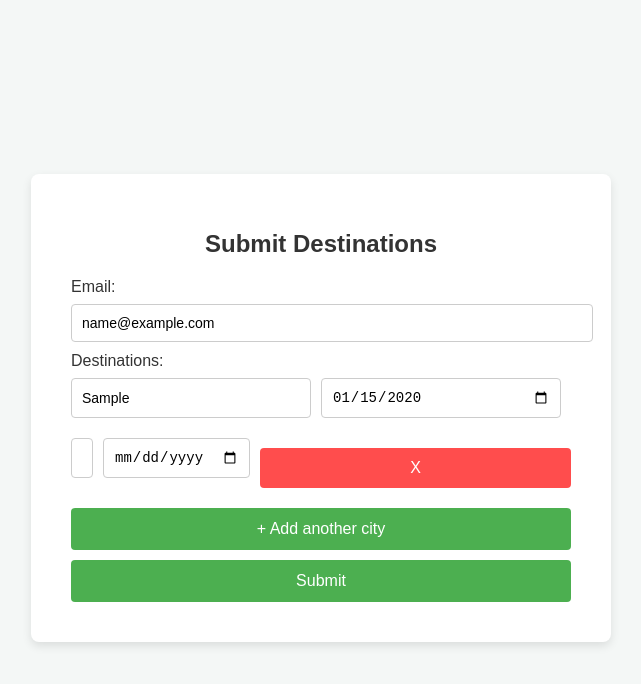
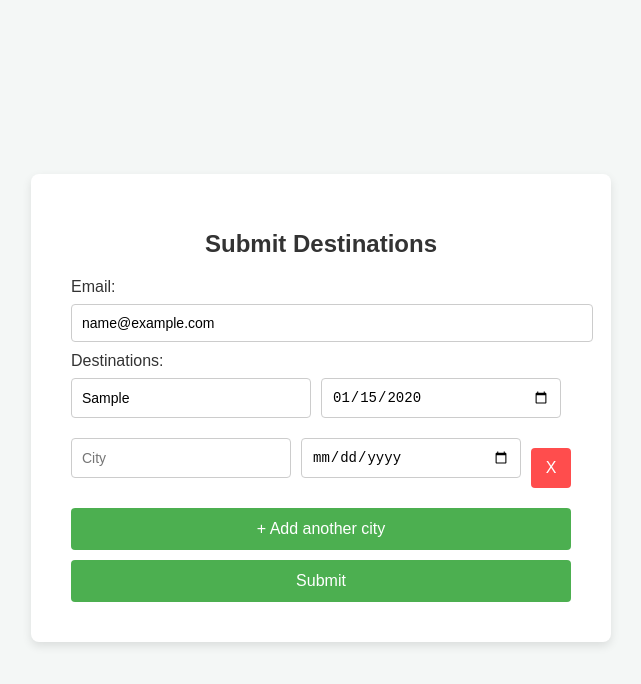
Before and after one commit to pvfrota/test_form, a plain HTML site: page index.html in a window 1280 px wide. Both pictures are taken after typing "name@example.com", "Sample", "2020-01-15" into the empty fields and a click on the button "+ Add another city". Shown: the whole page, without its empty margins (319-960 px from the left). Drawn offline with Linux system fonts and the light colour scheme.

Commit message:
Fix button to remove city

```diff
--- a/index.html
+++ b/index.html
@@ -82,8 +82,11 @@
             color: white;
             border: none;
             padding: 6px;
+            width: 40px;  /* Set a width that you prefer */
+            height: 40px; /* Match the width to make it a square */
             cursor: pointer;
             border-radius: 4px;
+            vertical-align: middle;
         }
 
         .remove-city-btn:hover {
```
